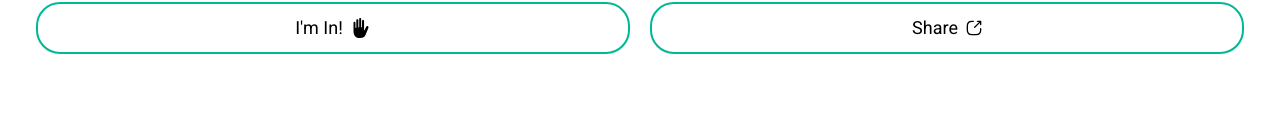
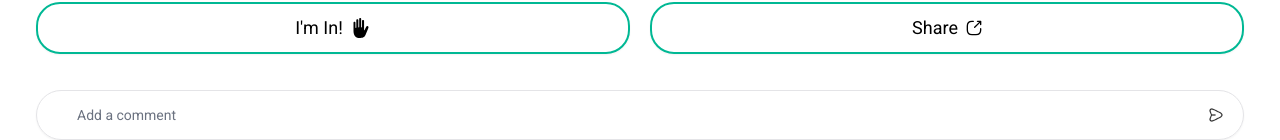
Before and after one commit to Code-Plus-lyxux/charity-events-web-front, a Next.js app: page /event/1 in a window 1280 px wide. Shown: the part 1207-1347 px from the top of the page. Before the commit the page ends 1261 px from the top, so only its background shows below. Built offline with nearby package versions, Linux system fonts and the light colour scheme.

Commit message:
add input for comment addition

```diff
--- a/src/app/event/[id]/page.jsx
+++ b/src/app/event/[id]/page.jsx
@@ -2,6 +2,9 @@ import HeroCard from "@/components/event/heroCard";
 import EventTabs from "@/components/event/eventTabs";
 import HostCard from "@/components/event/hostCard";
 import ShareBar from "@/components/event/shareBar";
+import Image from "next/image";
+import { Input } from "@/components/ui/input";
+import { CommentWithIcon } from "@/components/ui/addComment";
 export default async function EventPage({ params }) {
     const id = (await params).id;
 
@@ -70,6 +73,11 @@ export default async function EventPage({ params }) {
                 <ShareBar></ShareBar>
             </section>
 
+            <div className="px-9 mt-9">
+                {/* add a comment */}
+                <CommentWithIcon />
+            </div>
+
             <section>{/* comment section */}</section>
         </>
     );
--- /dev/null
+++ b/src/components/ui/addComment.jsx
@@ -0,0 +1,38 @@
+import * as React from "react";
+import Image from "next/image";
+import { Input } from "./input";
+import { cn } from "@/lib/utils";
+import sendIcon from "@/assets/img/send-icon.png";
+
+export const CommentWithIcon = React.forwardRef(
+    ({ className, iconSrc, alt, type, ...props }, ref) => {
+        return (
+            <div className="relative flex">
+                <Input
+                    className={cn(
+                        "pl-10 pr-12 placeholder:text-gray-500 py-6 rounded-full",
+                        className
+                    )}
+                    placeholder="Add a comment"
+                    type={type}
+                    {...props}
+                    ref={ref}
+                />
+                <button
+                    type="button"
+                    className="absolute top-1/2 right-3 -translate-y-1/2 flex items-center justify-center w-8 h-8 rounded-full hover:bg-mint-600"
+                >
+                    <Image
+                        src={sendIcon}
+                        alt={"send icon"}
+                        width={16}
+                        height={16}
+                        className="object-contain"
+                    />
+                </button>
+            </div>
+        );
+    }
+);
+
+CommentWithIcon.displayName = "CommentWithIcon";
```
Also changed, not shown: src/assets/img/send-icon.png (added).
